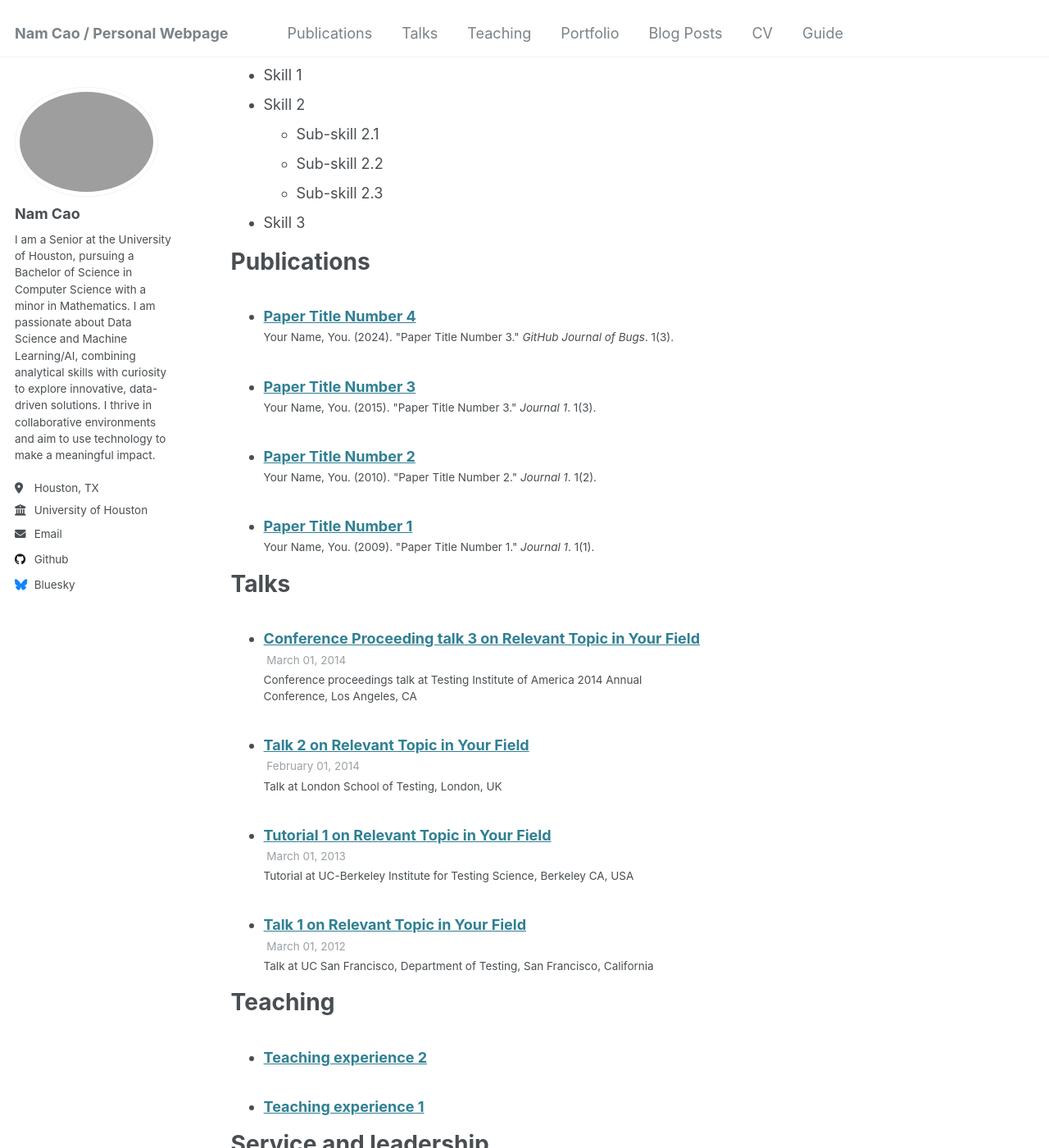
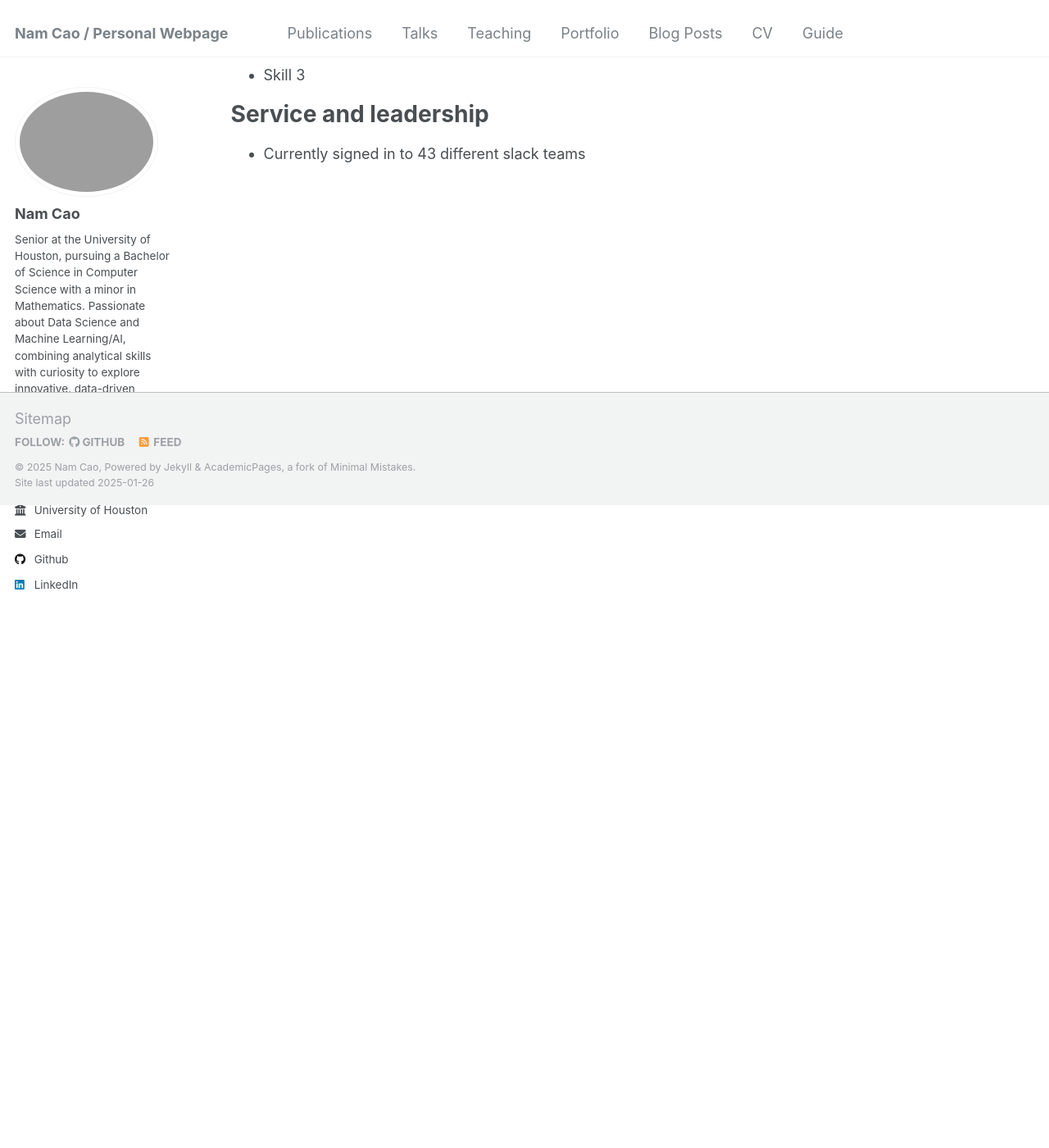
Before and after one commit to FateTwistedNA/NamGitHub, a Jekyll site: the page built from _pages/cv.md, in a window 1280 px wide and 1400 px high, scrolled down 784 px. Shown: the whole window at 82% size. Built offline with Jekyll 4.4.1, drawn with Linux system fonts in a browser that asks for light colours; some of the changed text lies outside the part shown.

Commit message:
some more changes to CV page

```diff
--- a/_config.yml
+++ b/_config.yml
@@ -24,8 +24,8 @@ author:
   avatar           : "profile.png"
   name             : "Nam Cao"
   pronouns         : # example: "she/her"
-  bio              : "I am a Senior at the University of Houston, pursuing a Bachelor of Science in Computer Science with a minor in Mathematics.
-                      I am passionate about Data Science and Machine Learning/AI, combining analytical skills with curiosity to explore innovative, data-driven solutions.
+  bio              : "Senior at the University of Houston, pursuing a Bachelor of Science in Computer Science with a minor in Mathematics.
+                      Passionate about Data Science and Machine Learning/AI, combining analytical skills with curiosity to explore innovative, data-driven solutions.
                       I thrive in collaborative environments and aim to use technology to make a meaningful impact."
   location         : "Houston, TX"
   employer         : "University of Houston"
@@ -51,7 +51,7 @@ author:
   stackoverflow    : # User number or user number and name (i.e., use "1" or "1/jeff-atwood")
 
   # Social media
-  bluesky          : "bsky.app" # Replace this with you Bluesky username
+  bluesky          : # Replace this with you Bluesky username
   facebook         : # Username
   flickr           : # Username
   foursquare       : # Username
@@ -60,7 +60,7 @@ author:
   keybase          : # Username
   instagram        : # Username
   lastfm           : # Username
-  linkedin         : # Username
+  linkedin         : namcao14113
   mastodon         : # URL
   medium           : # URL
   pinterest        : # Username
--- a/_pages/cv.md
+++ b/_pages/cv.md
@@ -11,26 +11,21 @@ redirect_from:
 
 Education
 ======
-* Ph.D in Version Control Theory, GitHub University, 2018 (expected)
-* M.S. in Jekyll, GitHub University, 2014
-* B.S. in GitHub, GitHub University, 2012
+* B.S. in Computer Science - Math Minor, University of Houston, 2025 (expected)
+* Associates of Science, Lone Star College System, 2023
+* G.E.D, Cypress Creek High School, 2021
+
 
 Work experience
 ======
-* Spring 2024: Academic Pages Collaborator
-  * Github University
+* Fall 2023: Student
+  * University of Houston
   * Duties includes: Updates and improvements to template
-  * Supervisor: The Users
 
-* Fall 2015: Research Assistant
-  * Github University
+* 9/2019 - Present: Barista
+  * Starbucks
   * Duties included: Merging pull requests
   * Supervisor: Professor Hub
-
-* Summer 2015: Research Assistant
-  * Github University
-  * Duties included: Tagging issues
-  * Supervisor: Professor Git
 
 Skills
 ======
@@ -41,24 +36,6 @@ Skills
   * Sub-skill 2.3
 * Skill 3
 
-Publications
-======
-  <ul>{% for post in site.publications reversed %}
-    {% include archive-single-cv.html %}
-  {% endfor %}</ul>
-
-Talks
-======
-  <ul>{% for post in site.talks reversed %}
-    {% include archive-single-talk-cv.html  %}
-  {% endfor %}</ul>
-
-Teaching
-======
-  <ul>{% for post in site.teaching reversed %}
-    {% include archive-single-cv.html %}
-  {% endfor %}</ul>
-
 Service and leadership
 ======
 * Currently signed in to 43 different slack teams
```
